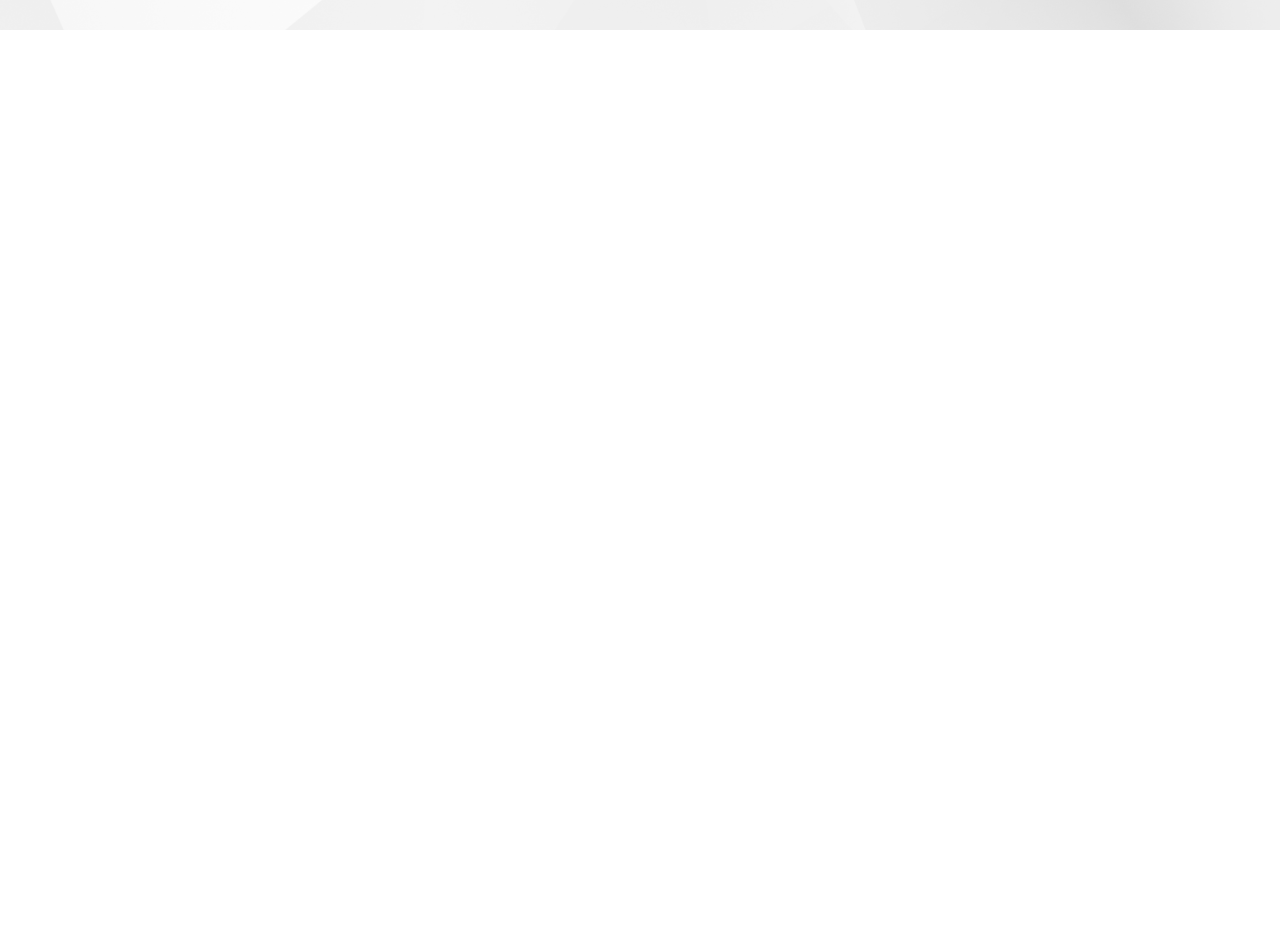
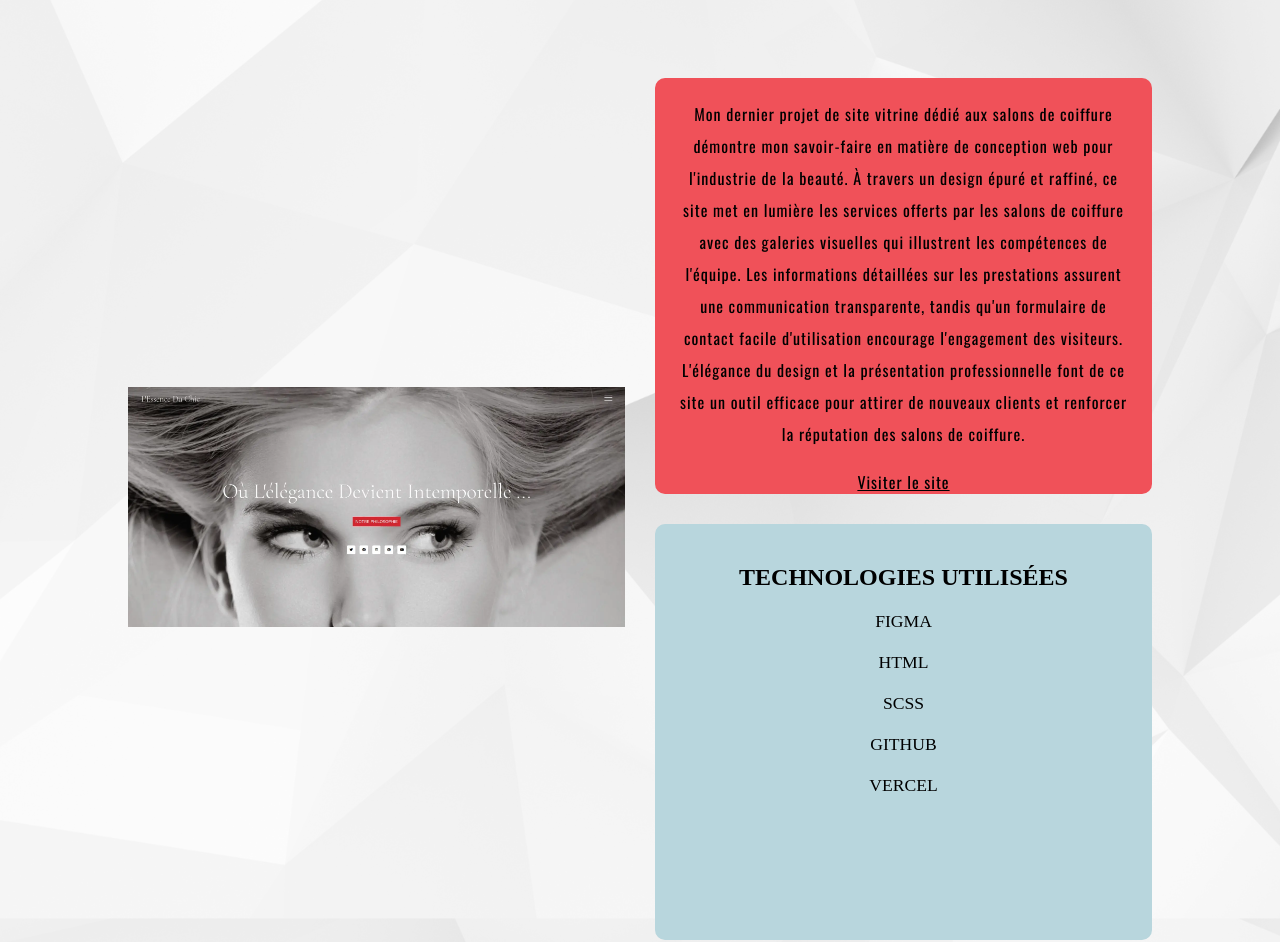
Before and after one commit to jacklocks/Portfolio, a React (Create React App) app: page /projects in a window 1280 px wide. Shown: the part 2042-2984 px from the top of the page. Before the commit the page ends 2072 px from the top, so only its background shows below. Built offline with nearby package versions, Linux system fonts and the light colour scheme.

Commit message:
ajout projet essence du chic

```diff
--- a/src/components/Carousel.js
+++ b/src/components/Carousel.js
@@ -1,11 +1,12 @@
 import { useState } from "react";
 import CarouselItem1 from "./CarouselItem1";
 import CarouselItem2 from "./CarouselItem2";
+import CarouselItem3 from "./CarouselItem3";
 import { IconChevronLeft, IconChevronRight } from "@tabler/icons-react";
 
 const Carousel = () => {
   const [index, setIndex] = useState(0);
-  const length = 2;
+  const length = 3;
 
   const handlePrevious = () => {
     const newIndex = index - 1;
@@ -26,6 +27,7 @@ const Carousel = () => {
       />
       {index === 0 && <CarouselItem1 />}
       {index === 1 && <CarouselItem2 />}
+      {index === 2 && <CarouselItem3 />}
       <IconChevronRight
         className="arrow"
         size={96}
--- a/src/components/CarouselItem1.js
+++ b/src/components/CarouselItem1.js
@@ -2,7 +2,7 @@ import item1 from "../assets/img/trox.webp";
 const CarouselItem1 = () => {
   return (
     <div className="carousel-item">
-      <img src={item1} alt="image page d'accueil Trox" />
+      <img src={item1} alt="page d'accueil Trox" />
     </div>
   );
 };
--- /dev/null
+++ b/src/components/CarouselItem3.js
@@ -0,0 +1,10 @@
+import item3 from "../assets/img/ess.webp";
+const CarouselItem3 = () => {
+  return (
+    <div className="carousel-item">
+      <img src={item3} alt="page d'accueil L'essence Du Chic" />
+    </div>
+  );
+};
+
+export default CarouselItem3;
--- a/src/pages/Projects.js
+++ b/src/pages/Projects.js
@@ -2,6 +2,7 @@ import React from "react";
 import Navbar from "../components/Navbar";
 import item1 from "../assets/img/trox.webp";
 import item2 from "../assets/img/soundspectrum.webp";
+import item3 from "../assets/img/ess.webp";
 
 const Projects = () => {
   return (
@@ -30,7 +31,7 @@ const Projects = () => {
               </p>
             </div>
             <div className="img-trox">
-              <img src={item1} alt="image page d'accueil Trox" />
+              <img src={item1} alt="page d'accueil Trox" />
             </div>
             <div className="tech-trox">
               <h2>technologies utilisées</h2>
@@ -62,9 +63,16 @@ const Projects = () => {
                 créer leur propre ambiance en sélectionnant des stations
                 adaptées à leurs goûts.
               </p>
+              <a
+                href="https://soundspectrum.netlify.app/"
+                target="_blank"
+                rel="noreferrer"
+              >
+                Visiter le site
+              </a>
             </div>
             <div className="img-sound">
-              <img src={item2} alt="image page d'accueil Sound Spectrum" />
+              <img src={item2} alt="page d'accueil Sound Spectrum" />
             </div>
             <div className="tech-sound">
               <h2>technologies utilisées</h2>
@@ -72,10 +80,48 @@ const Projects = () => {
                 <li>Figma</li>
                 <li>API Rails</li>
                 <li>Réact</li>
-                <li>Sass</li>
+                <li>Scss</li>
                 <li>Github</li>
                 <li>Heroku</li>
                 <li>Netlify</li>
+              </ul>
+            </div>
+          </div>
+          <div className="ess-container">
+            <div className="top-ess">
+              <p>
+                Mon dernier projet de site vitrine dédié aux salons de coiffure
+                démontre mon savoir-faire en matière de conception web pour
+                l'industrie de la beauté. À travers un design épuré et raffiné,
+                ce site met en lumière les services offerts par les salons de
+                coiffure avec des galeries visuelles qui illustrent les
+                compétences de l'équipe. Les informations détaillées sur les
+                prestations assurent une communication transparente, tandis
+                qu'un formulaire de contact facile d'utilisation encourage
+                l'engagement des visiteurs. L'élégance du design et la
+                présentation professionnelle font de ce site un outil efficace
+                pour attirer de nouveaux clients et renforcer la réputation des
+                salons de coiffure.
+              </p>
+              <a
+                href="https://hairstyle-ten.vercel.app/"
+                target="_blank"
+                rel="noreferrer"
+              >
+                Visiter le site
+              </a>
+            </div>
+            <div className="img-ess">
+              <img src={item3} alt="page d'accueil L'essence Du Chic" />
+            </div>
+            <div className="tech-ess">
+              <h2>technologies utilisées</h2>
+              <ul>
+                <li>Figma</li>
+                <li>HTML</li>
+                <li>SCSS</li>
+                <li>Github</li>
+                <li>Vercel</li>
               </ul>
             </div>
           </div>
--- a/src/styles/pages/_projects.scss
+++ b/src/styles/pages/_projects.scss
@@ -77,6 +77,7 @@
       & .top-sound {
         grid-area: to;
         background: #ffde5c;
+        flex-direction: column;
         border-radius: 10px;
         display: flex;
         align-items: center;
@@ -86,6 +87,17 @@
           font-family: $font;
           letter-spacing: 1px;
           line-height: 2rem;
+        }
+        & a {
+          // text-decoration: none;
+          color: black;
+          font-family: $font;
+          letter-spacing: 1px;
+          transition: 0.3s;
+          &:hover {
+            transform: scale(1.2);
+            transition: 0.3s;
+          }
         }
       }
       & .tech-sound {
@@ -103,6 +115,71 @@
           list-style-type: none;
           margin: 15px;
           font-size: 1.1rem;
+        }
+      }
+    }
+
+    & .ess-container {
+      margin-bottom: 150px;
+      display: grid;
+      grid-template-columns: 1fr 1fr;
+      grid-template-rows: 1fr 1fr 1fr 1fr;
+      grid-template-areas:
+        ". to"
+        "im to"
+        "im te "
+        ". te";
+      gap: 30px;
+      & .img-ess {
+        grid-area: im;
+        margin: auto;
+        & img {
+          width: 100%;
+        }
+      }
+      & .top-ess {
+        grid-area: to;
+        background: #f05159;
+        display: flex;
+        flex-direction: column;
+        text-align: center;
+        align-items: center;
+        border-radius: 10px;
+
+        & p {
+          margin: 20px;
+          font-family: $font;
+          letter-spacing: 1px;
+          line-height: 2rem;
+        }
+        & a {
+          // text-decoration: none;
+          color: black;
+          font-family: $font;
+          letter-spacing: 1px;
+          transition: 0.3s;
+          &:hover {
+            transform: scale(1.2);
+            transition: 0.3s;
+          }
+        }
+      }
+      & .tech-ess {
+        grid-area: te;
+        text-align: center;
+        background: #b8d6dd;
+        width: 100%;
+        border-radius: 10px;
+        padding: 20px;
+        & h2 {
+          margin: 20px;
+          text-transform: uppercase;
+        }
+        & li {
+          list-style-type: none;
+          margin: 20px;
+          font-size: 1.1rem;
+          text-transform: uppercase;
         }
       }
     }
```
Also changed, not shown: src/assets/img/ess.webp (added).
